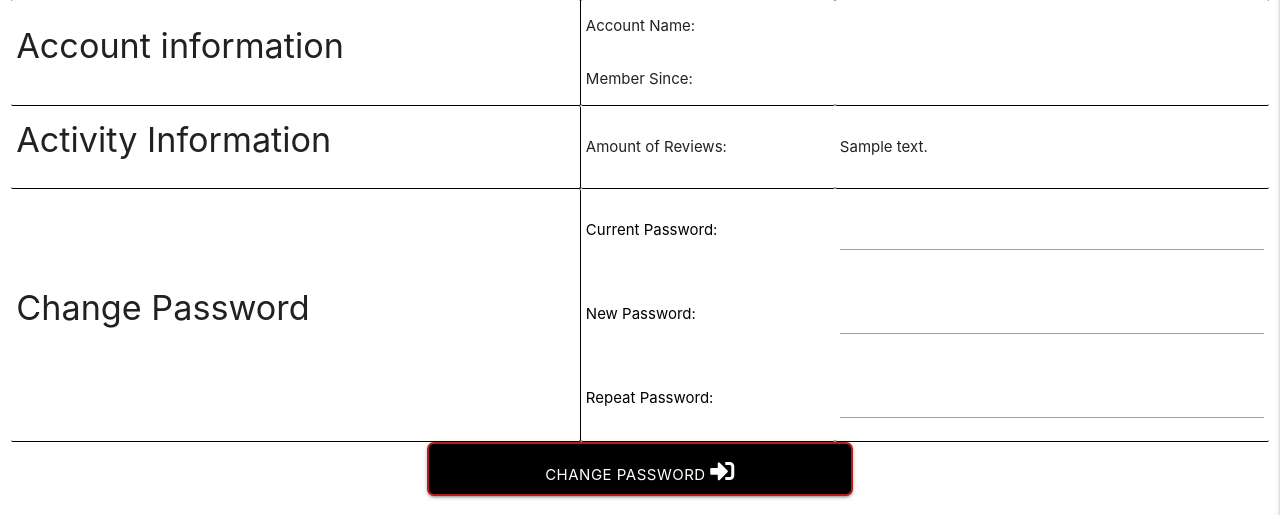
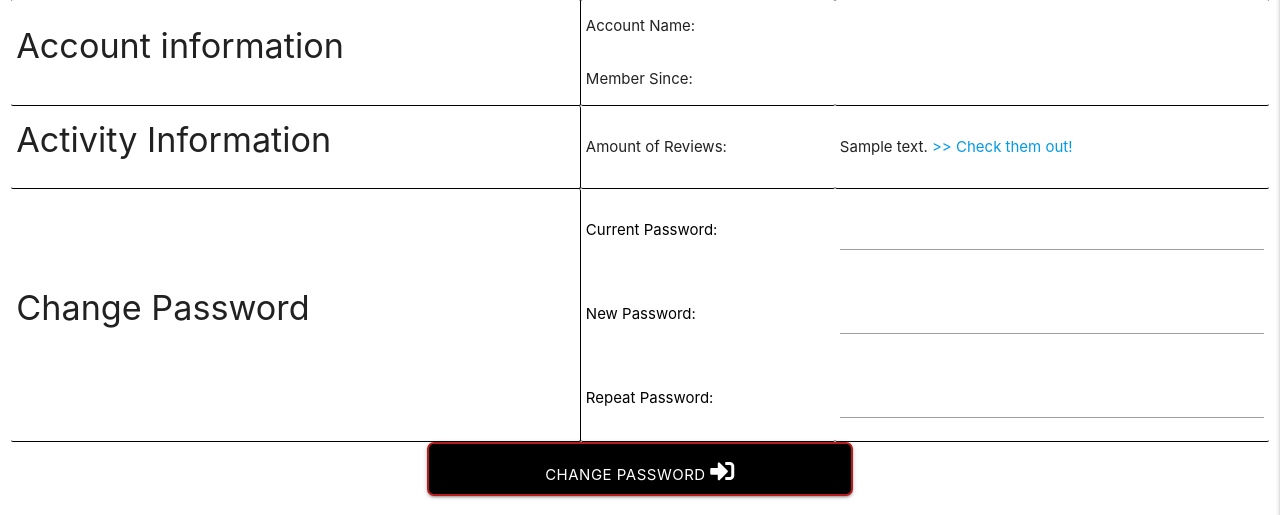
Before and after one commit to lavadax/Halliday-Games, a Flask app: template templates/account.html in a window 1280 px wide. Shown: the part 164-679 px from the top of the page. Run offline with Flask 2, Linux system fonts and the light colour scheme; the template is opened without the code that fills it: most values are stand-ins (such as "Sample title", 1, 10 or a date in 2020); some libraries are stand-ins or nearby versions.

Commit message:
Add link to page showing users' reviews

```diff
--- a/templates/account.html
+++ b/templates/account.html
@@ -35,7 +35,7 @@
                         Amount of Reviews:
                     </td>
                     <td class="border-bottom">
-                        {{ my_reviews }}
+                        {{ my_reviews }} <a href="{{ url_for('my_reviews', user_id=user._id) }}">>> Check them out!</a>
                     </td>
                 </tr>
                 <tr>
```
